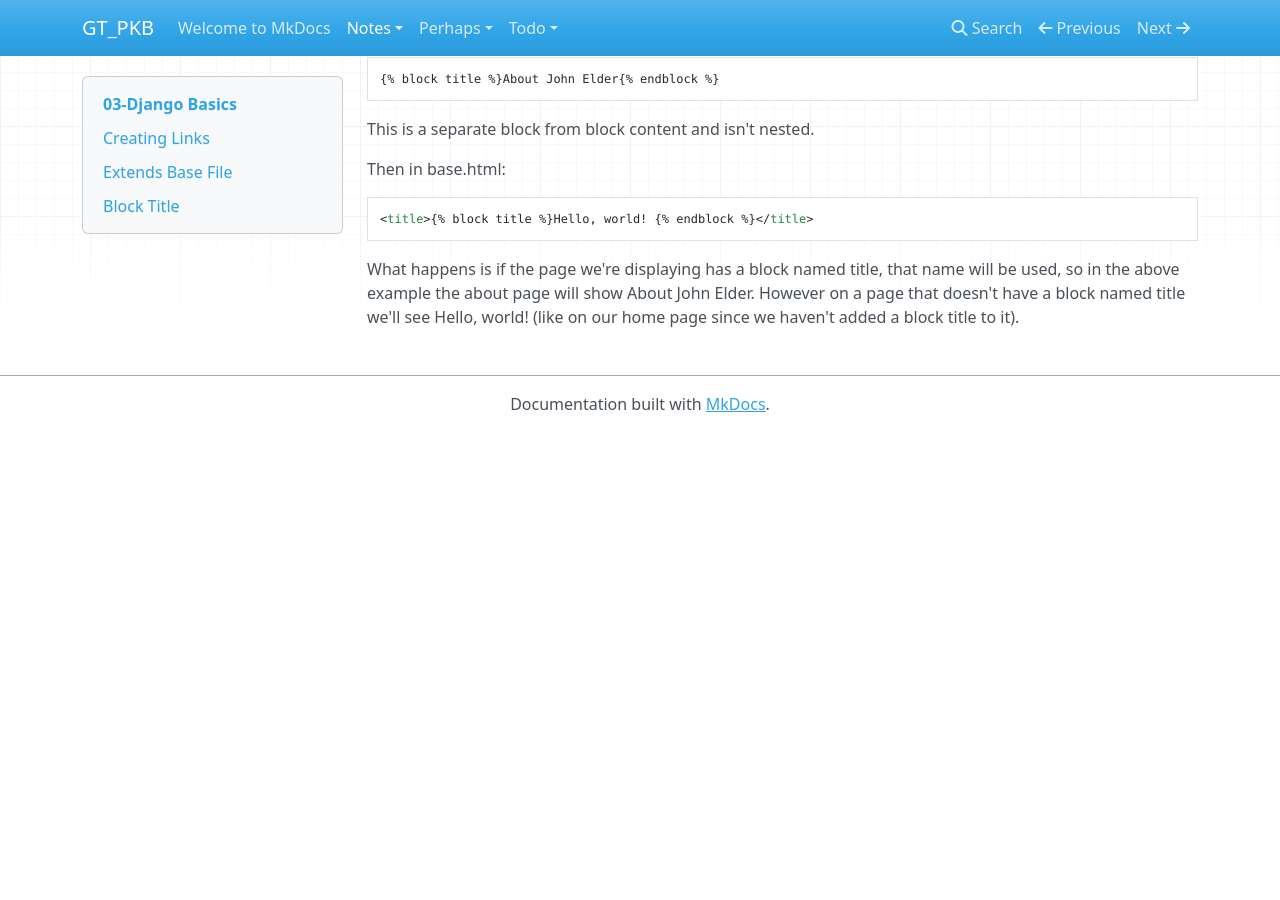
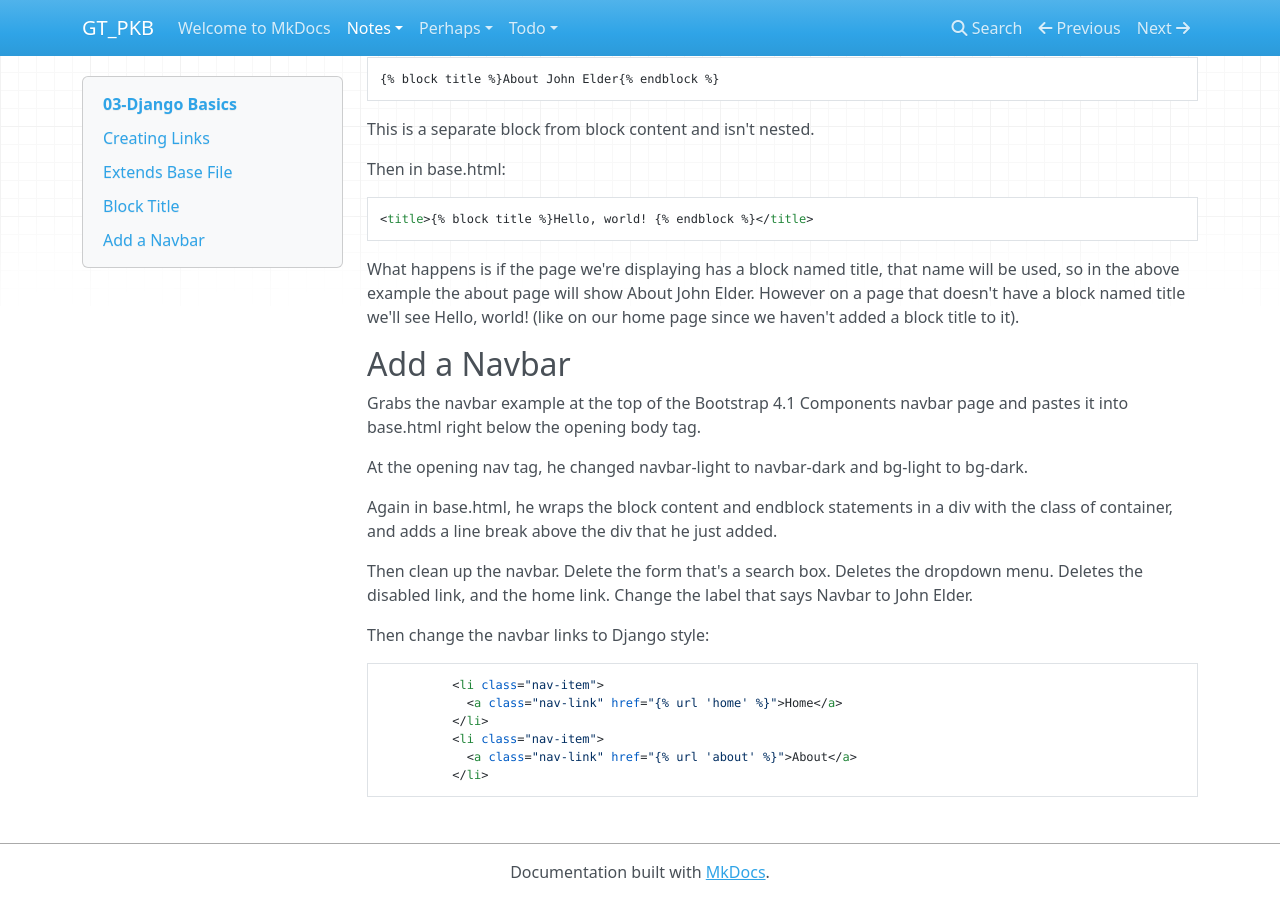
Before and after one commit to terryinfcco/class_notes, an MkDocs documentation site: the page built from docs/notes/django/codemy_django_intro/03-Django-Basics.md, in a window 1280 px wide and 900 px high, scrolled down 991 px. Built offline with MkDocs 1.6.1, drawn with Linux system fonts in a browser that asks for light colours; nearby versions of some CDN libraries; before the commit the page ends 1423 px from its top, so only the background shows below that.

Commit message:
Navbar Notes added

````diff
--- a/docs/notes/django/codemy_django_intro/03-Django-Basics.md
+++ b/docs/notes/django/codemy_django_intro/03-Django-Basics.md
@@ -60,3 +60,24 @@ Then in base.html:
 ```
 
 What happens is if the page we're displaying has a block named title, that name will be used, so in the above example the about page will show About John Elder. However on a page that doesn't have a block named title we'll see Hello, world! (like on our home page since we haven't added a block title to it).
+
+## Add a Navbar
+
+Grabs the navbar example at the top of the Bootstrap 4.1 Components navbar page and pastes it into base.html right below the opening body tag.
+
+At the opening nav tag, he changed navbar-light to navbar-dark and bg-light to bg-dark.
+
+Again in base.html, he wraps the block content and endblock statements in a div with the class of container, and adds a line break above the div that he just added.
+
+Then clean up the navbar. Delete the form that's a search box. Deletes the dropdown menu. Deletes the disabled link, and the home link. Change the label that says Navbar to John Elder.
+
+Then change the navbar links to Django style:
+
+```django
+          <li class="nav-item">
+            <a class="nav-link" href="{% url 'home' %}">Home</a>
+          </li>
+          <li class="nav-item">
+            <a class="nav-link" href="{% url 'about' %}">About</a>
+          </li>
+```
````
